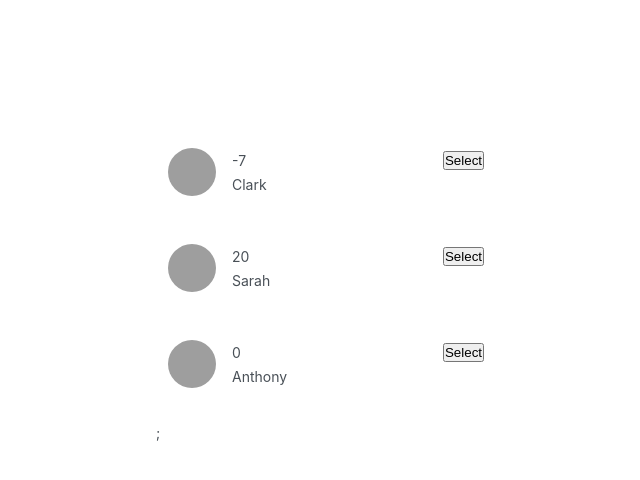
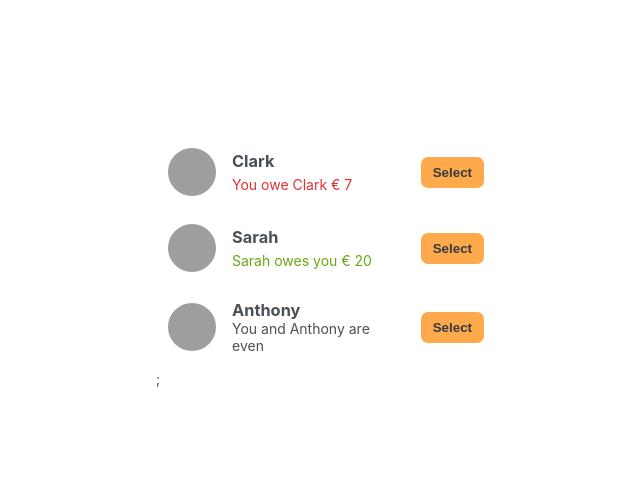
Before and after one commit to irabruce10/eat-N-Split, a React (Create React App) app: page / in a window 1280 px wide. Shown: the top 480 px of the page, without its empty margins (74-714 px from the left). Built offline with nearby package versions, Linux system fonts and the light colour scheme; grey boxes are pictures that could not be loaded.

Commit message:
list of freind

```diff
--- a/src/App.js
+++ b/src/App.js
@@ -43,15 +43,25 @@
 }
 function Friend({ friend }) {
   return (
-    <div>
-      <ul>
-        <li>
-          <img src={friend.image} alt={friend.image} />
-          <p>{friend.name}</p>
-          <span>{friend.balance}</span>
-          <button>Select</button>
-        </li>
-      </ul>
-    </div>
+    <li>
+      <img src={friend.image} alt={friend.image} />
+      <h3>{friend.name}</h3>
+
+      {friend.balance < 0 && (
+        <p className="red">
+          You owe {friend.name} € {Math.abs(friend.balance)}
+        </p>
+      )}
+
+      {friend.balance > 0 && (
+        <p className="green">
+          {friend.name} owes you € {Math.abs(friend.balance)}
+        </p>
+      )}
+
+      {friend.balance === 0 && <p>You and {friend.name} are even</p>}
+
+      <button className="button">Select</button>
+    </li>
   );
 }
```
